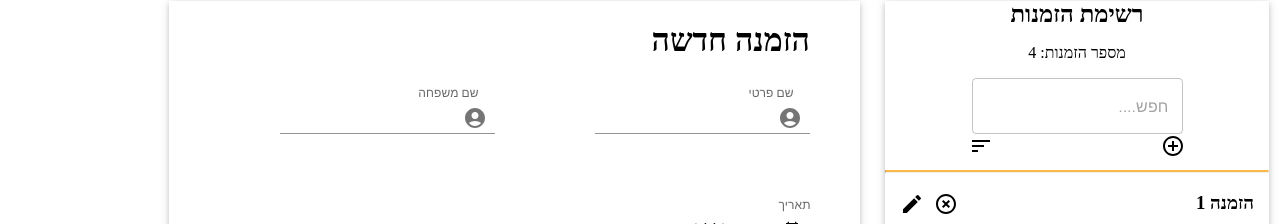
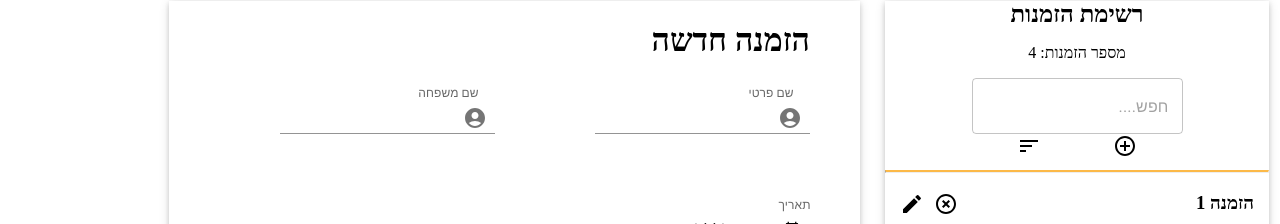
Before and after one commit to asaf6024/Reservation-System, a React (Create React App) app: page / in a window 1280 px wide. Shown: the part 147-371 px from the top of the page. Built offline with nearby package versions, Linux system fonts and the light colour scheme; data requests are answered from the project's data file.

Commit message:
update css

```diff
--- a/src/components/Reservations/reservations.css
+++ b/src/components/Reservations/reservations.css
@@ -11,6 +11,8 @@
 }
 .mainDetailsOfReservations .rowOfButtons {
   display: flex;
+  width: 50%;
+  margin: auto;
 }
 .mainDetailsOfReservations .rowOfButtons .addReservationBtn,
 .mainDetailsOfReservations .rowOfButtons .sortBtn {
```
